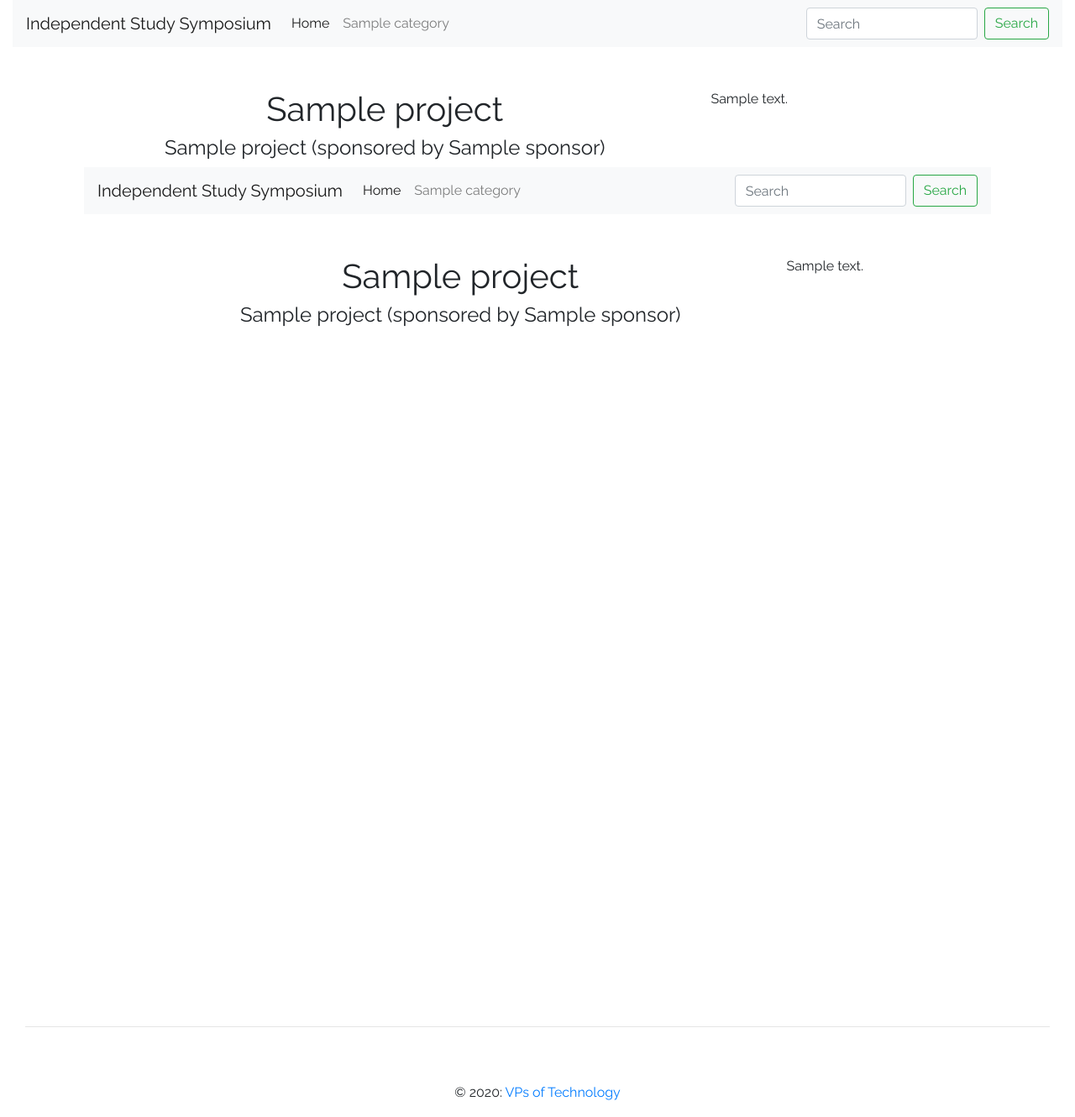
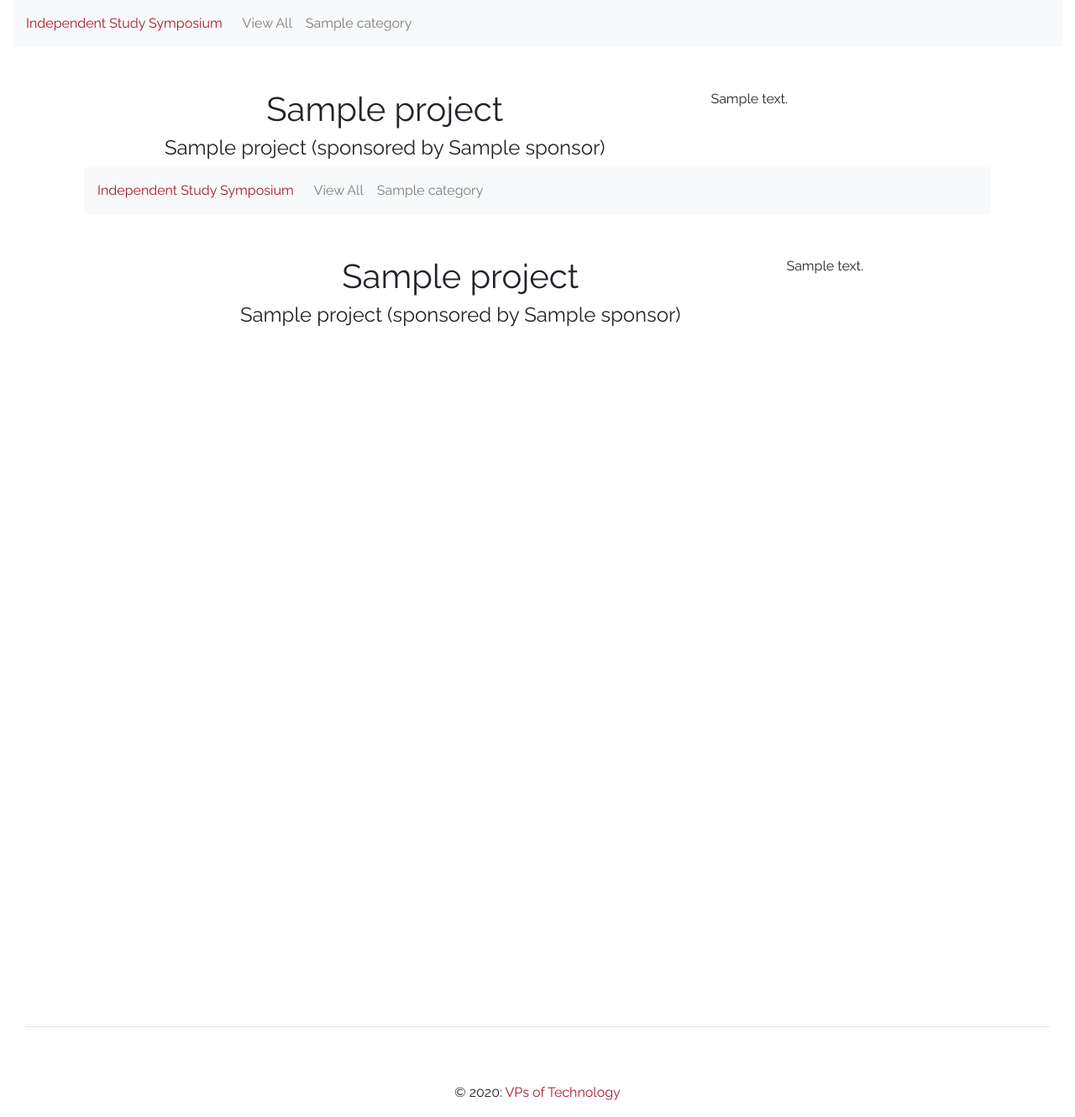
Before and after one commit to isabellahoch/uhs-independent-study-symposium-2020, a Python web app: template flask/templates/project.html in a window 1280 px wide. Shown: the whole page at 84% size. Run offline with Jinja, Linux system fonts and the light colour scheme; the template is opened without the code that fills it: most values are stand-ins (such as "Sample title", 1, 10 or a date in 2020); some libraries are stand-ins or nearby versions.

Commit message:
search works

```diff
--- a/flask/templates/base.html
+++ b/flask/templates/base.html
@@ -7,11 +7,12 @@
     <meta name="viewport" content="width=device-width, initial-scale=1">
     <meta name="description" content="{% block description %}{% endblock %}">
     <meta name="keywords" content="uhs, university high school, independent study symposium,{% block keywords %}{% endblock %}">
-    <title>{% block title %}{% endblock %}</title>
+    <title>{% block title %}{% endblock %}Fall 2020 Independent Study Symposium</title>
     <link rel="icon" type="image/png" href="{{ url_for('static', filename='img/favicon.png') }}">
     <link rel="stylesheet" href="https://stackpath.bootstrapcdn.com/bootstrap/4.1.1/css/bootstrap.min.css" integrity="sha384-WskhaSGFgHYWDcbwN70/dfYBj47jz9qbsMId/iRN3ewGhXQFZCSftd1LZCfmhktB" crossorigin="anonymous">
     <link rel="stylesheet" href="{{ url_for('static', filename='css/style.css') }}">
     <link href="https://fonts.googleapis.com/css?family=Abril+Fatface|Raleway|Comfortaa|Lobster+Two|Luckiest+Guy|Poiret+One|Sigmar+One" rel="stylesheet">
+    <link rel="icon" href="https://www.sfuhs.org/uploaded/favicon.ico">
     <link rel="stylesheet" href="https://use.fontawesome.com/releases/v5.2.0/css/all.css" integrity="sha384-hWVjflwFxL6sNzntih27bfxkr27PmbbK/iSvJ+a4+0owXq79v+lsFkW54bOGbiDQ" crossorigin="anonymous">
     {% block head %}{% endblock %}
     <style>
@@ -21,6 +22,28 @@
         * {
             font-family: raleway, sans-serif;
         }
+
+        @media (min-width:320px)  { /* smartphones, iPhone, portrait 480x320 phones */ }
+        @media (min-width:481px)  { /* portrait e-readers (Nook/Kindle), smaller tablets @ 600 or @ 640 wide. */ }
+        @media (min-width:641px)  { /* portrait tablets, portrait iPad, landscape e-readers, landscape 800x480 or 854x480 phones */ }
+        @media (min-width:961px)  { /* tablet, landscape iPad, lo-res laptops ands desktops */ }
+        @media (min-width:1025px) {
+            #main {
+                padding-top:50px;
+            }/* big landscape tablets, laptops, and desktops */ }
+        @media (min-width:1281px) { /* hi-res laptops and desktops */ }
+        .btn-outline-uhs:hover {
+            color: #fff;
+            background-color: #ab192d;
+            border-color: #ab192d;
+        }
+        .btn-outline-uhs {
+            color: #ab192d;
+            background-color: transparent;
+            background-image: none;
+            border-color: #ab192d;
+        }
+
     </style>
 </head>
 
@@ -29,29 +52,29 @@
 
   <div class="container-fluid" style="background-color#efefef">
     <nav class="navbar navbar-expand-lg navbar-light bg-light">
-        <a class="navbar-brand" href="/">Independent Study Symposium</a>
+        <a class="navbar-brand" href="/" style="font-size:12pt; color:#ab192d">Independent Study Symposium</a>
         <button class="navbar-toggler" type="button" data-toggle="collapse" data-target="#navbarTogglerDemo02" aria-controls="navbarTogglerDemo02" aria-expanded="false" aria-label="Toggle navigation">
           <span class="navbar-toggler-icon"></span>
         </button>
 
         <div class="collapse navbar-collapse" id="navbarTogglerDemo02">
           <ul class="navbar-nav mr-auto mt-2 mt-lg-0">
-            <li class="nav-item active">
-              <a class="nav-link" href="/">Home</a>
+            <li class="nav-item ">
+              <a class="nav-link" href="/">View All</a>
             </li>
             {% for category in info.categories %}
-            <li class="nav-item ">
-                <a class="nav-link " id="{{ category }}" href="/categories/{{ category.lower().replace(' ','-') }}">{{ category }}</a>
+            <li class="nav-item " id="{{ category }}">
+                <a class="nav-link "href="/categories/{{ category.lower().replace(' ','-') }}">{{ category }}</a>
             </li>
             {% endfor %}
           </ul>
-          <form class="form-inline my-2 my-lg-0">
-            <input class="form-control mr-sm-2" type="search" placeholder="Search">
-            <a href="/stop" class="btn btn-outline-success my-2 my-sm-0" type="submit">Search</a>
+          <form class="form-inline my-2 my-lg-0" action="/search">
+              {{ info.form.search }}
+              {{ info.form.submit }}
           </form>
         </div>
       </nav>
-    <div class="container-fluid" id="main" style="padding-top:50px">
+    <div class="container-fluid" id="main">
         {% block content %}{% endblock %}
         <footer class="page-footer deep-purple center-on-small-only pt-0">
             <!-- <hr class="rgba-white-light">
@@ -73,7 +96,7 @@
             <hr class="clearfix rgba-white-light">
             <div class="row d-flex text-center justify-content-center mb-md-0 mb-4">
                 <div class="col-md-8 col-12 mt-5">
-                <p style="line-height: 1.7rem">&copy; <span id="copyright_year">2020</span>: <a class="link" href="/"> VPs of Technology </a></p>
+                <p style="line-height: 1.7rem">&copy; <span id="copyright_year">2020</span>: <a class="link" href="/" style="color:#ab192d"> VPs of Technology </a></p>
                 </div>
             </div>
             </div>
@@ -95,6 +118,16 @@
 <script>
    $('body').scrollspy({ target: '.navbar' })
 </script>
+<script>
+    if(document.getElementById("header") != null) {
+        $("#header").addClass("active");
+    }
+    {% for category in info.categories %}
+    else if(document.getElementById("active-{{ category }}") != null) {
+        $("#{{ category }}").addClass("active");
+    }
+    {% endfor %}
+</script>
 {% block js %}
 {% endblock %}
 </body>
--- a/flask/templates/project.html
+++ b/flask/templates/project.html
@@ -1,4 +1,5 @@
 {% extends "base.html" %}
+{% block title %}{{ project.title }} | {% endblock %}
 {% block content %}
 <div class="container">
     <div class="row">
```
Also changed, not shown: flask/main.py (+29 -1 lines), flask/templates/index.html (+20 -9 lines).
